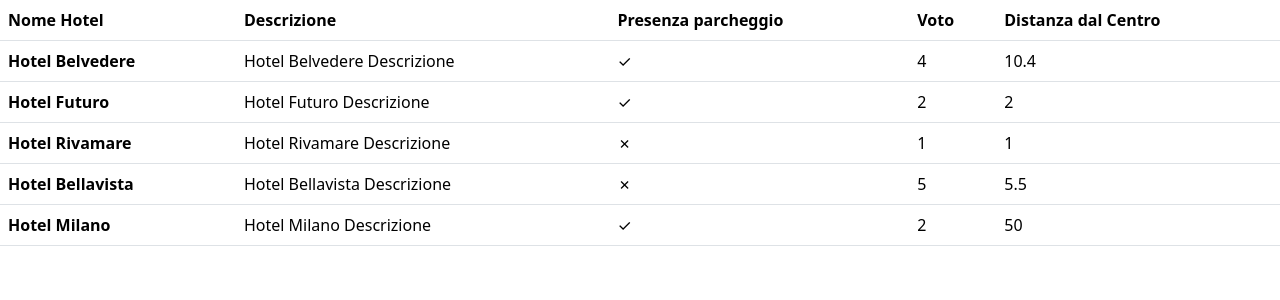
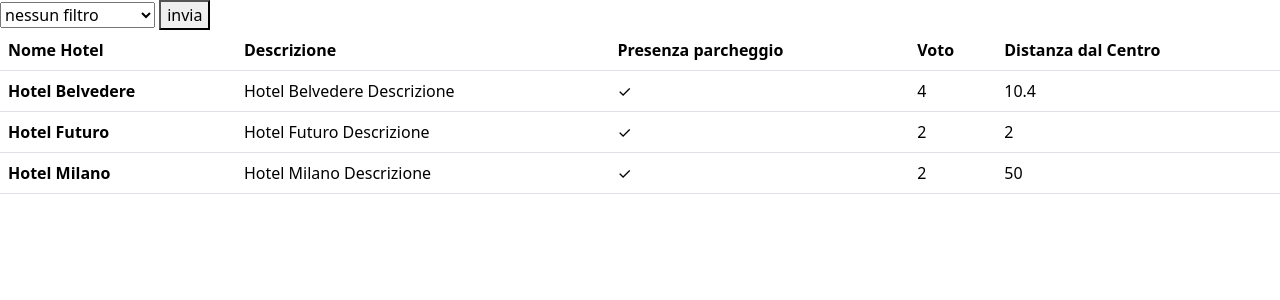
Before and after one commit to Carmine-Doronzo/php-hotel, a PHP site: page /?parking=1 in a window 1280 px wide. Shown: the top 300 px of the page. Run offline with PHP 8.4, Linux system fonts and the light colour scheme.

Commit message:
add parkin present

```diff
--- a/index.php
+++ b/index.php
@@ -38,8 +38,11 @@ $hotels = [
         'distance_to_center' => 50
     ],
 
+
 ];
+$presentParking = $_GET['parking'];
 
+//var_dump($hotels);
 ?>
 
 <!DOCTYPE html>
@@ -53,6 +56,16 @@ $hotels = [
 </head>
 
 <body>
+
+    <form action="">
+        <select name="parking" id="">
+            <option value="0" selected>nessun filtro</option>
+            <option value="1">con parcheggio</option>
+            <option value="2">senza parcheggio</option>
+        </select>
+
+        <button>invia</button>
+    </form>
 
     <table class="table">
         <thead>
@@ -76,7 +89,7 @@ $hotels = [
                 $hotelVote = $hotel['vote'];
                 $hotelDistance = $hotel['distance_to_center'];
             ?>
-                <tr>
+                <tr class="<?php echo $presentParking === '2' && $hotelParking === true || $presentParking === '1' && $hotelParking === false ? 'd-none':'' ?>">
                     <th scope="row"> <?php echo $hotelName ?></th>
                     <td><?php echo $hotelDescription ?></td>
                     <td><?php echo $hotelParking === true ? '&check;' : '&cross;' ?></td>
```
